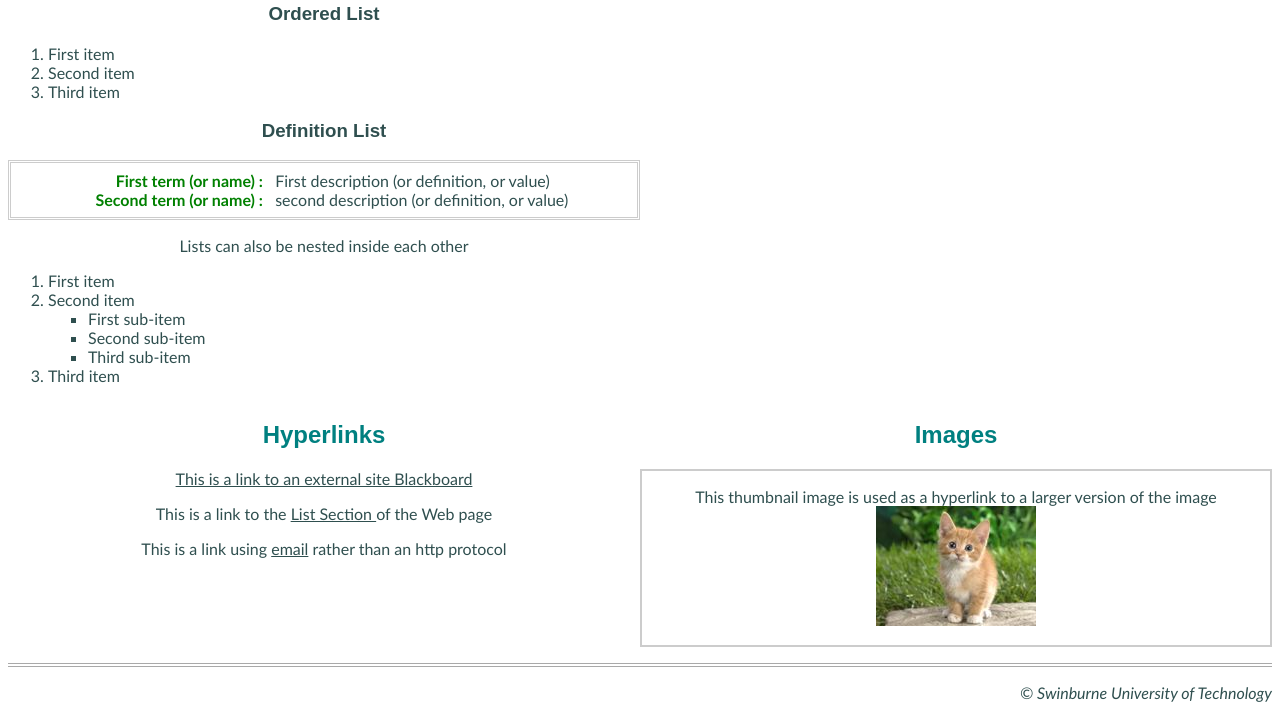
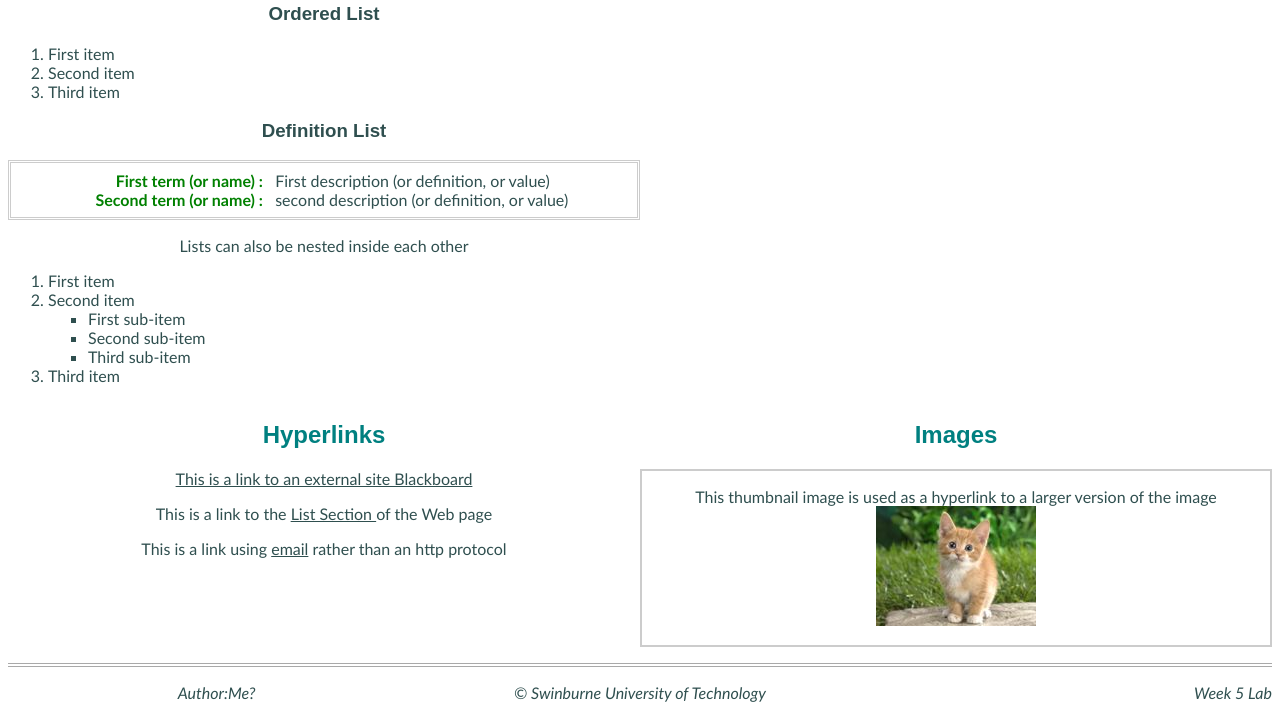
Before and after one commit to tat2912/week-5, a plain HTML site: page index.html in a window 1280 px wide. Shown: the part 816-1542 px from the top of the page. Drawn offline with Linux system fonts and the light colour scheme.

Commit message:
MORE TWEAKS

```diff
--- a/index.html
+++ b/index.html
@@ -173,7 +173,9 @@
     </article>
 
     <footer>
+      <p>Author:Me?</p>
       <p>&#169; Swinburne University of Technology</p>
+      <p>Week 5 Lab</p>
     </footer>
   </body>
 </html>
```
